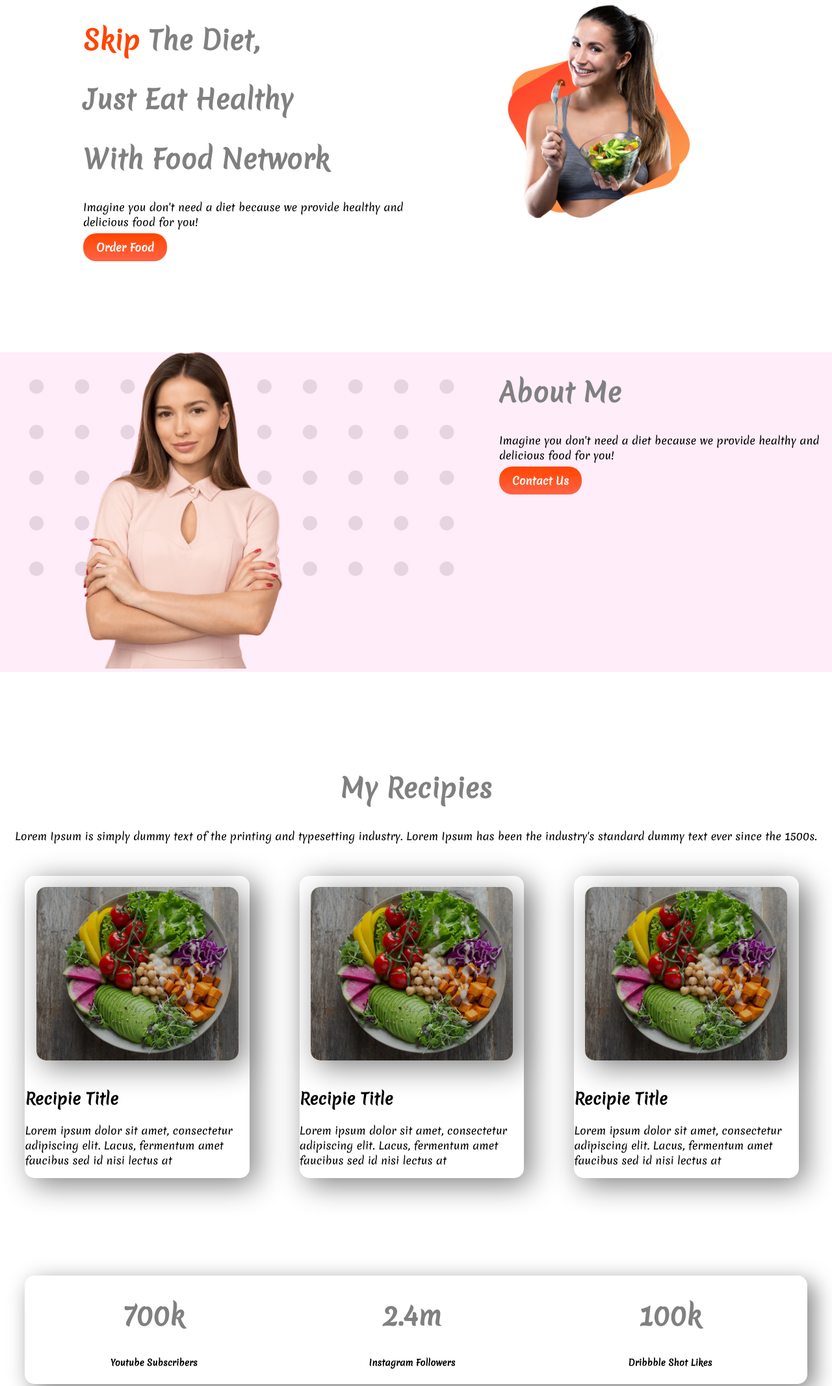
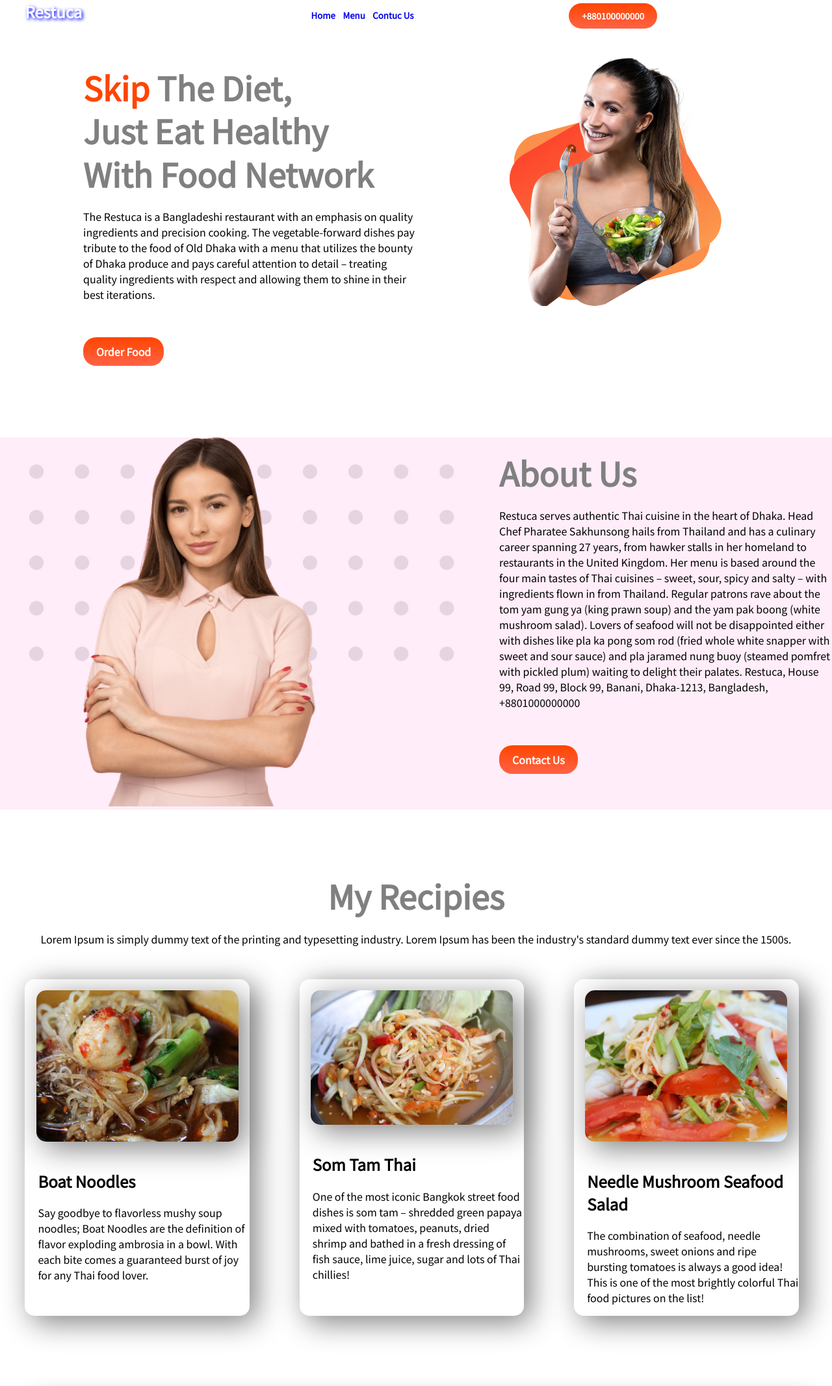
Before and after one commit to rkmilon/food-network, a plain HTML site: page index.html in a window 1280 px wide. Shown: the top 2133 px of the page at 65% size. Drawn offline with Linux system fonts and the light colour scheme.

Commit message:
image edit & text add

```diff
--- a/index.html
+++ b/index.html
@@ -7,18 +7,33 @@
     <title>Food Network</title>
     <link rel="preconnect" href="https://fonts.googleapis.com">
     <link rel="preconnect" href="https://fonts.gstatic.com" crossorigin>
-    <link href="https://fonts.googleapis.com/css2?family=Merienda&display=swap" rel="stylesheet">
+    <link href="https://fonts.googleapis.com/css2?family=Noto+Sans+JP&display=swap" rel="stylesheet">
     <link rel="stylesheet" href="style.css">
 </head>
 
+
 <body>
+    <section class="menu-area">
+        <div class="menu-area-item">
+            <h2 id="logo">Restuca</h2>
+        </div>
+        <div class="menu-area-item" >
+            <h5><a href="#">Home</a></h5>
+            <h5><a href="documents/menu.png" target="_blank">Menu</a></h5>
+            <h5><a href="https://www.facebook.com/%E0%A6%A4%E0%A7%8D%E0%A6%B0%E0%A6%BF%E0%A6%AD%E0%A7%8B%E0%A6%9C-102517388739422" target="_blank">Contuc Us</a></h5>
+        </div>
+        <div class="menu-area-iteam">
+            <h5 id="contact-no">+880100000000</h5>
+        </div>
+    </section>
+
     <section class="top-section flexible-container">
         <div class="half-width">
             <h1><span class="orange-color">Skip</span> The Diet,</h1>
             <h1>Just Eat Healthy</h1>
             <h1>With Food Network</h1>
-            <p>Imagine you don't need a diet because we provide healthy and delicious food for you!</p>
-            <a class="anchor-button" href="" target="_blank">Order Food</a>
+            <p>The Restuca is a Bangladeshi restaurant with an emphasis on quality ingredients and precision cooking. The vegetable-forward dishes pay tribute to the food of Old Dhaka with a menu that utilizes the bounty of Dhaka produce and pays careful attention to detail – treating quality ingredients with respect and allowing them to shine in their best iterations.</p><br><br>
+            <a class="anchor-button" href="documents/menu.png" download="menu" target="_blank">Order Food</a>
         </div>
 
         <div class="half-width">
@@ -32,11 +47,12 @@
         </div>
 
         <div class="half-width">
-            <h1>About Me</h1>
-            <p>Imagine you don't need a diet because we provide healthy and delicious food for you!</p>
-            <a class="anchor-button" href="" target="_blank">Contact Us</a>
+            <h1>About Us</h1>
+            <p>Restuca serves authentic Thai cuisine in the heart of Dhaka. Head Chef Pharatee Sakhunsong hails from Thailand and has a culinary career spanning 27 years, from hawker stalls in her homeland to restaurants in the United Kingdom. Her menu is based around the four main tastes of Thai cuisines – sweet, sour, spicy and salty – with ingredients flown in from Thailand. Regular patrons rave about the tom yam gung ya (king prawn soup) and the yam pak boong (white mushroom salad). Lovers of seafood will not be disappointed either with dishes like pla ka pong som rod (fried whole white snapper with sweet and sour sauce) and pla jaramed nung buoy (steamed pomfret with pickled plum) waiting to delight their palates.
+            Restuca, House 99, Road 99, Block 99, Banani, Dhaka-1213, Bangladesh, +8801000000000</p>
+            <br><br>
+            <a class="anchor-button" href="https://www.facebook.com/%E0%A6%A4%E0%A7%8D%E0%A6%B0%E0%A6%BF%E0%A6%AD%E0%A7%8B%E0%A6%9C-102517388739422" target="_blank">Contact Us</a>
         </div>
-
     </section>
 
     <section class="my-recipe-area">
@@ -46,52 +62,50 @@
                 Lorem Ipsum has been the industry's standard dummy text ever since the
                 1500s.</p>
         </div>
+
         <div class="flexible-container">
             <div class="recepie-iteam">
-                <img src="images/Project Cover5.png" alt="">
-
-                <h2>Recipie Title</h2>
-                <p>Lorem ipsum dolor sit amet,
-                consectetur adipiscing elit. Lacus,
-                fermentum amet faucibus sed id nisi
-                lectus at</p>
-
-            </div>
+                <div>
+                     <img src="documents/boat-noodles.jpg" alt="">
+                 </div>
+                 <div class="recepie-iteam-description">
+                     <h2>Boat Noodles</h2>
+                     <p>Say goodbye to flavorless mushy soup noodles; Boat Noodles are the definition of flavor exploding ambrosia in a bowl. With each bite comes a guaranteed burst of joy for any Thai food lover.</p>
+                 </div>
+             </div>
 
             <div class="recepie-iteam">
-                <img src="images/Project Cover5.png" alt="">
-
-                <h2>Recipie Title</h2>
-                <p>Lorem ipsum dolor sit amet,
-                consectetur adipiscing elit. Lacus,
-                fermentum amet faucibus sed id nisi
-                lectus at</p>
-
-            </div>
+                <div>
+                     <img src="documents/som-tam-thai.jpg" alt="">
+                 </div>
+                 <div class="recepie-iteam-description">
+                     <h2>Som Tam Thai</h2>
+                     <p>One of the most iconic Bangkok street food dishes is som tam – shredded green papaya mixed with tomatoes, peanuts, dried shrimp and bathed in a fresh dressing of fish sauce, lime juice, sugar and lots of Thai chillies!</p>
+                 </div>
+             </div>
 
            <div class="recepie-iteam">
-                <img src="images/Project Cover5.png" alt="">
-
-                <h2>Recipie Title</h2>
-                <p>Lorem ipsum dolor sit amet,
-                consectetur adipiscing elit. Lacus,
-                fermentum amet faucibus sed id nisi
-                lectus at</p>
-
+                <div>
+                    <img src="documents/seafood-salad.jpg" alt="">
+                </div>
+                <div class="recepie-iteam-description">
+                    <h2>Needle Mushroom Seafood Salad</h2>
+                    <p>The combination of seafood, needle mushrooms, sweet onions and ripe bursting tomatoes is always a good idea! This is one of the most brightly colorful Thai food pictures on the list!</p>
+                </div>
             </div>
         </div>
     </section>
 
     <section class="review-area flexible-container">
-        <div class="revier-iteam">
+        <div class="review-iteam">
             <h1>700k</h1>
             <h5>Youtube Subscribers</h5>
         </div>
-        <div class="revier-iteam">
+        <div class="review-iteam">
             <h1>2.4m</h1>
             <h5>Instagram Followers</h5>
         </div>
-        <div class="revier-iteam">
+        <div class="review-iteam">
             <h1>100k</h1>
             <h5>Dribbble Shot Likes</h5>
         </div>
--- a/style.css
+++ b/style.css
@@ -1,31 +1,71 @@
 body{
-    font-family: 'Merienda', cursive;
+    font-family: 'Noto Sans JP', sans-serif;
     margin: 0;
 }
 
 h1{
-    font-size: 40px;
+    font-size: 50px;
     color: gray;
+    line-height: .5em;
 }
 
 .orange-color{
     color: orangered;
 }
 
+.menu-area{
+    display: flex;
+    height: 80px;
+}
+
+.menu-area-item{
+    width: 28%;
+    margin-left: 3%;
+    margin-right: 3%;
+    margin-top: 10px;
+}
+
+#logo{
+    color: white;
+    text-decoration: none;
+    text-align: left;
+    text-shadow: 2px 2px 5px blue;
+    margin-top: -10px;
+}
+.menu-area-item h5{
+    display: inline;
+    margin-top: 15px;
+}
+.menu-area-item a{
+    text-decoration: none;
+    margin-left: 5px;
+    margin-right: 3px;
+}
+
+#contact-no{
+    text-decoration: none;
+    color: white;
+    background-image: linear-gradient(orangered, tomato);
+    margin: 5px;
+    padding: 10px 20px;
+    border-radius: 20px;
+}
+
 .flexible-container{
     display: flex;
-    margin-bottom: 150px;
+    margin-bottom: 120px;
 }
+
+
 
 .half-width{
     width: 40%;
-    margin-left: 8%;
-    padding-left: 2%;
+    margin-left: 5%;
+    padding-left: 5%;
 }
 
 .banner-image{
-   width: 60%;
-   height: auto;
+   width: 70%;
 }
 
 .anchor-button{
@@ -60,6 +100,11 @@ h1{
     margin: 5%;
     box-shadow: 10px 10px 45px grey;
     border-radius: 15px;
+    padding-left: -20px;
+}
+
+.recepie-iteam-description{
+    padding-left: 20px;
 }
 
 .review-area{
@@ -68,7 +113,7 @@ h1{
     box-shadow: 10px 10px 35px grey;
     border-radius: 15px;
 }
-.revier-iteam{
+.review-iteam{
     width: 33%;
     text-align: center;
 }
```
Also changed, not shown: documents/boat-noodles.jpg (added), documents/menu.png (added), documents/seafood-salad.jpg (added), documents/som-tam-thai.jpg (added).
